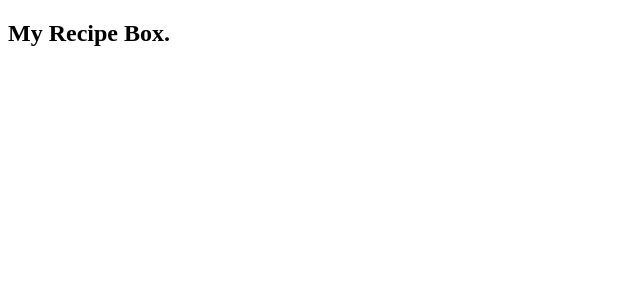
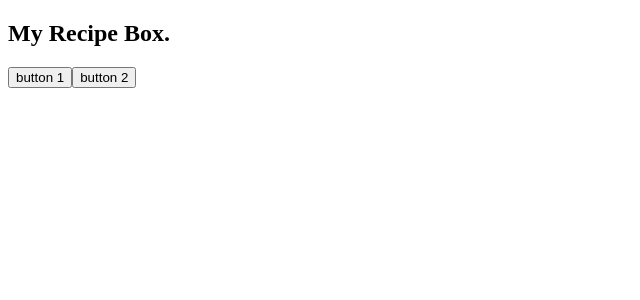
Before and after one commit to Edson-Quispe-jala/Bootcamp-FE, an Angular app in the folder tutor/: page / in a window 1280 px wide. Shown: the top 300 px of the page, without its empty margins (0-640 px from the left). Built offline with nearby package versions, Linux system fonts and the light colour scheme.

Commit message:
complete module 3 start phase 2 module 4

```diff
--- a/tutor/src/app/app.html
+++ b/tutor/src/app/app.html
@@ -1,5 +1,11 @@
 <main class="main">
   <section>
     <h1>{{ title() }}</h1>
+    <button on-click="button1Clicked()">
+      button 1
+    </button>
+    <button on-click="button2Clicked()">
+      button 2
+    </button>
   </section>
 </main>
--- a/tutor/src/app/app.ts
+++ b/tutor/src/app/app.ts
@@ -9,4 +9,12 @@ import { RouterOutlet } from '@angular/router';
 })
 export class App {
   protected readonly title = signal('My Recipe Box.');
+
+  protected button1Clicked() {
+    console.log('Button 1 was clicked!');
+  }
+
+  protected button2Clicked() {
+    console.log('Button 2 was clicked!');
+  }
 }
```
